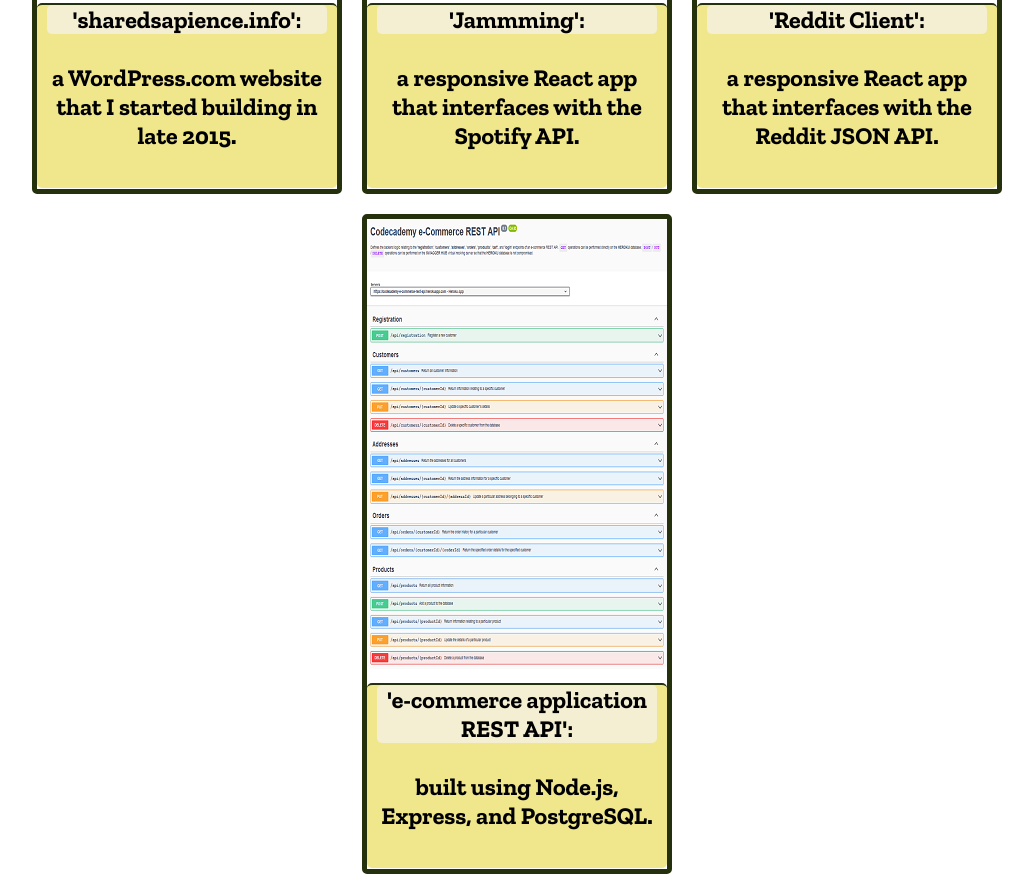
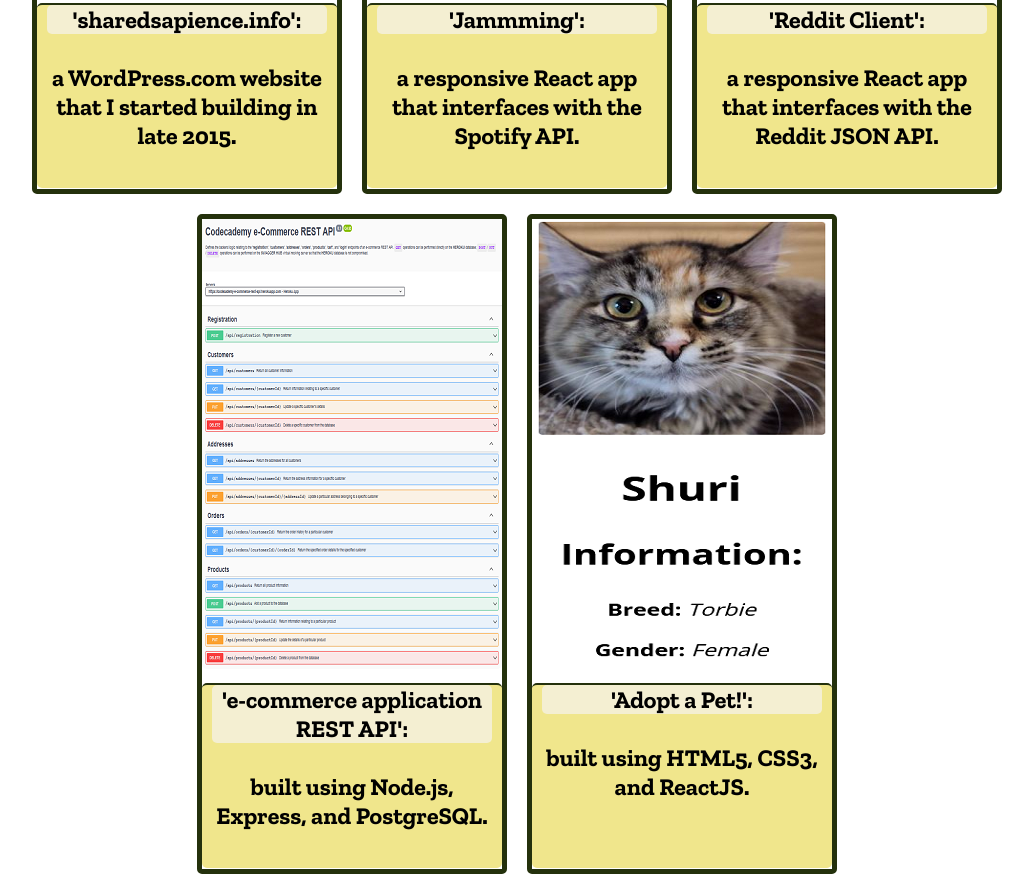
Before and after one commit to chris-larham-1983/chris-larham-1983.github.io, a plain HTML site: page index.html in a window 1280 px wide. Shown: the part 3297-4180 px from the top of the page, without its empty margins (123-1156 px from the left). Drawn offline with nearby package versions, Linux system fonts and the light colour scheme.

Commit message:
Adds 'Adopt a Pet' website to 'Projects' section.

```diff
--- a/index.html
+++ b/index.html
@@ -121,6 +121,13 @@
                         built using Node.js, Express, and PostgreSQL.
                     </figcaption>
                 </figure>
+                <figure>
+                    <a href="https://codecademy-adopt-a-pet.netlify.app/" target="_self" class="link"><img src="images/adopt_a_pet_link_image.PNG" alt="Screenshot of a React-based pet adoption website created by Chris Larham, 2022" /></a>
+                    <figcaption>
+                        <span>'Adopt a Pet!':</span><br/>
+                        built using HTML5, CSS3, and ReactJS.
+                    </figcaption>
+                </figure>
             </div>
         </section>
         <hr />
```
